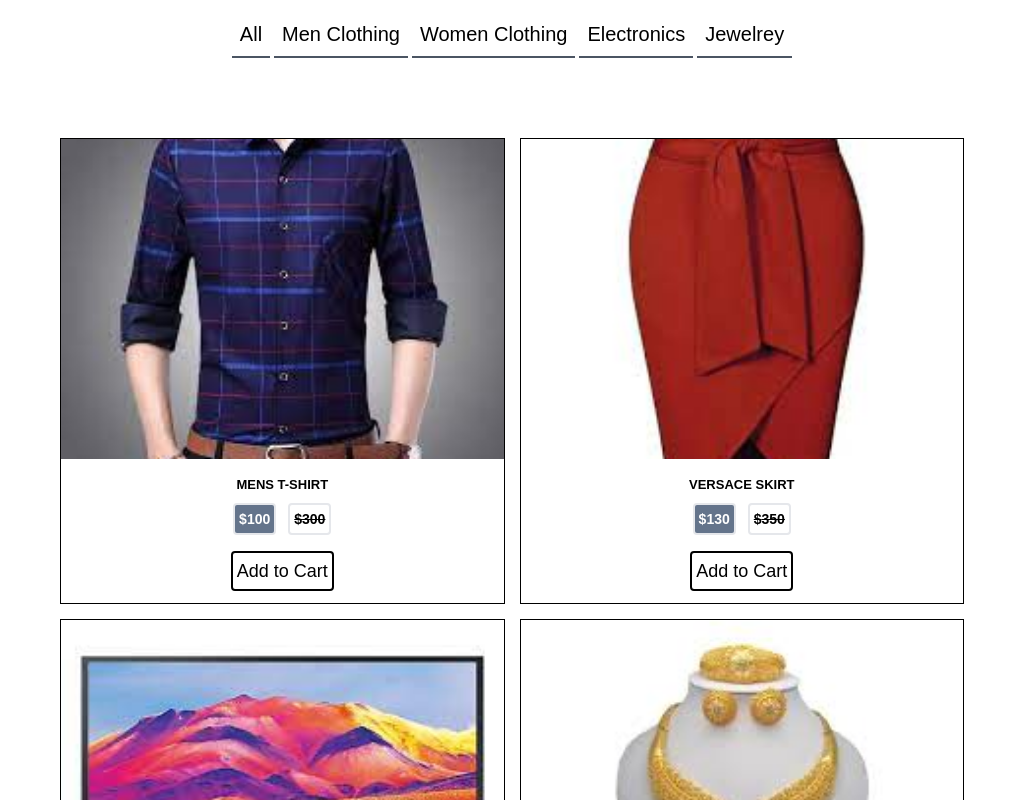
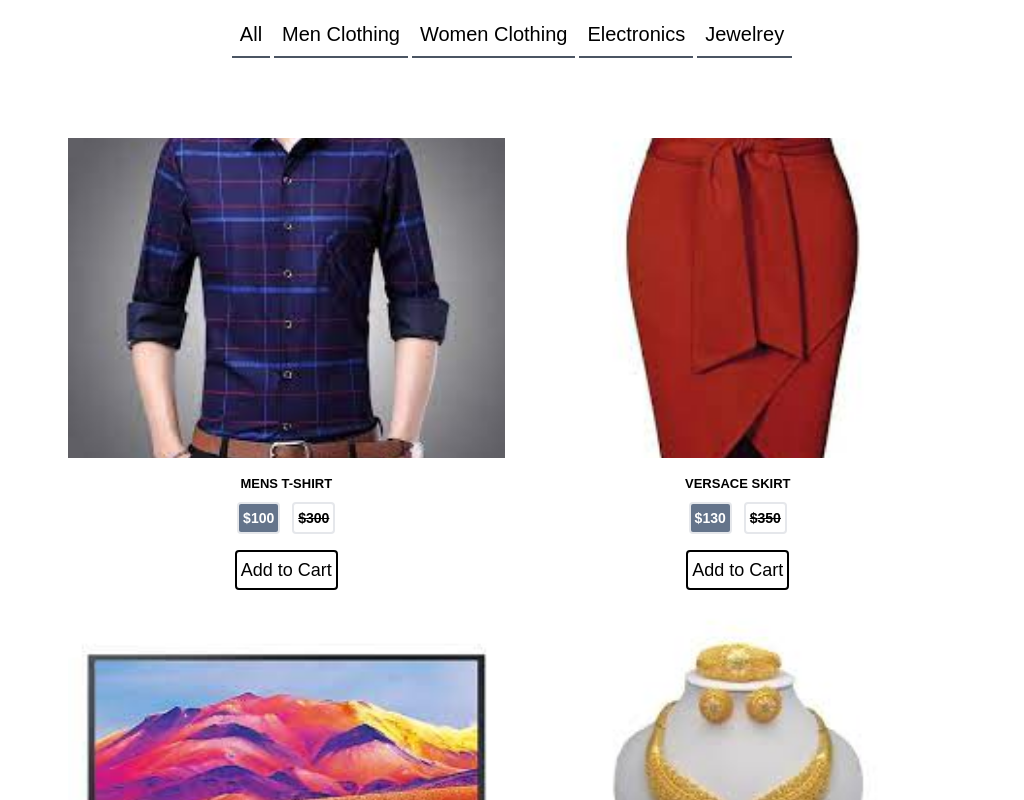
Before and after one commit to SimiEnoch/my-app, a React (Create React App) app: page / in a window 1024 px wide. Shown: the part 660-1460 px from the top of the page. Built offline with nearby package versions, Linux system fonts and the light colour scheme.

Commit message:
My Commit

```diff
--- a/package.json
+++ b/package.json
@@ -18,6 +18,7 @@
     "react-icons": "^4.8.0",
     "react-router-dom": "^6.11.1",
     "react-scripts": "5.0.1",
+    "sweetalert2": "^11.7.12",
     "web-vitals": "^2.1.4"
   },
   "scripts": {
--- a/src/App.css
+++ b/src/App.css
@@ -65,7 +65,7 @@
     margin-top: 0;
   }
 }
-
+/*
 .sss {
   border: 1px solid dashed;
   box-sizing: border-box;
@@ -73,13 +73,14 @@
 .form-css {
   box-sizing: border-box;
   border: 1px solid black;
-}
+} */
+
 @media screen and (min-width: 800px) {
   .section-center {
     display: flex;
   }
   .menu-items {
-    border: 2px solid black;
+    border: 1px solid grey;
   }
   .section-center {
     display: grid;
@@ -95,10 +96,7 @@
     grid-template-columns: 1fr 1fr;
   }
   .menu-items {
-    width: 100%;
-    max-width: 100%;
     border: none;
-    border: 1px solid black;
   }
   .section-center {
     display: grid;
--- a/src/components/Product.js
+++ b/src/components/Product.js
@@ -1,5 +1,6 @@
 import React from 'react';
 import { useGlobalContext } from './Context/Context';
+import Swal from 'sweetalert2';
 
 export const Product = ({ Data }) => {
   // const { addToCart } = useGlobalContext();
@@ -32,7 +33,7 @@ export const Product = ({ Data }) => {
   };
 
   return (
-    <div className="md:px-10 px-4 mx-5">
+    <div className="md:px-12 px-4 sm:mx-5 mx-1">
       <div className="section-center">
         {Data.map((dataItem, index) => {
           const { name, image, price, oldPrice } = dataItem;
@@ -64,7 +65,13 @@ export const Product = ({ Data }) => {
                     className="button border-2 border-black text-md font-light hover:text-white text-black hover:text-xl hover:font-bold hover:bg-slate-700  mb-3 p-1 rounded mt-1"
                     onClick={() => {
                       addToCart(dataItem);
-                      alert('Item successfully added to cart');
+                      Swal.fire({
+                        position: 'top',
+                        icon: 'success',
+                        text: 'Product successfully added to cart',
+                        showConfirmButton: false,
+                        timer: 2000,
+                      });
                     }}
                   >
                     Add to Cart
```
Also changed, not shown: 1 other file (tests, documents, lock files or other folders).
